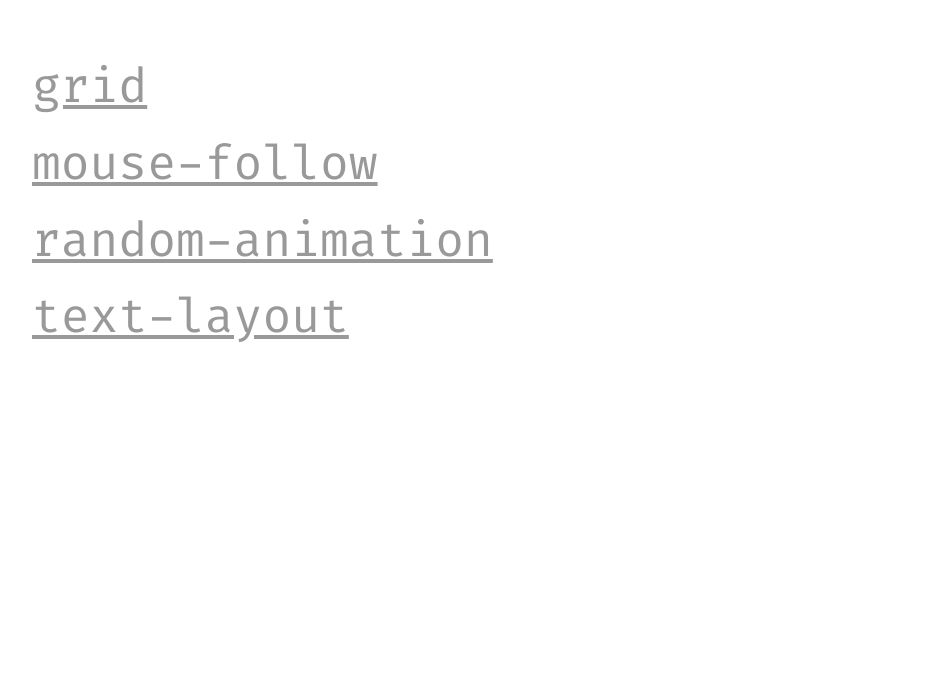
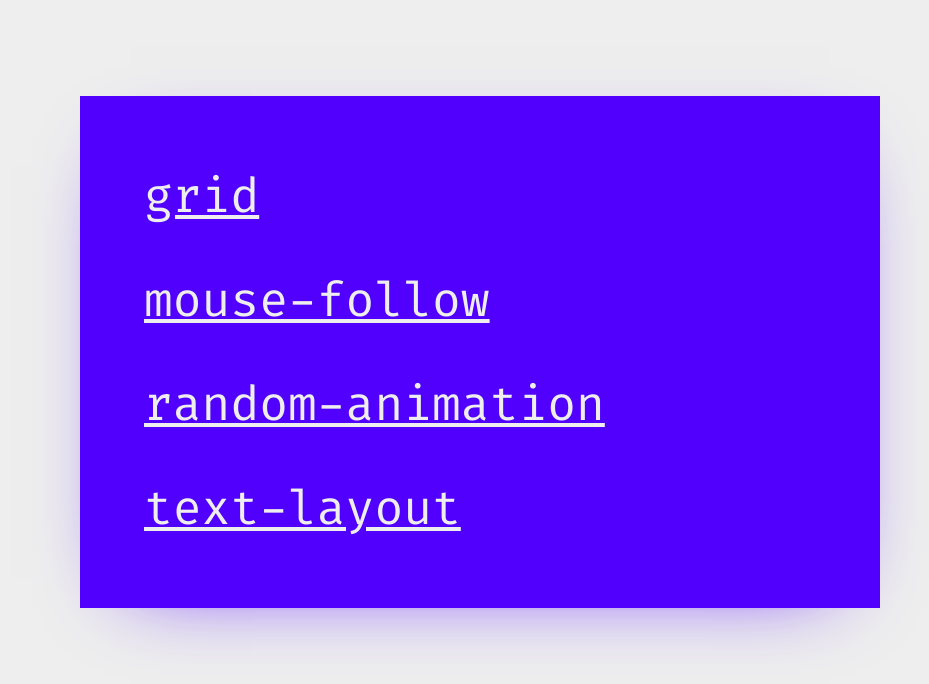
Before and after one commit to staffanosp/foundations-site, a website built with Parcel: page src/index.html in a window 1280 px wide. Shown: the whole page, without its empty margins (16-945 px from the left). Built offline with nearby package versions, Linux system fonts and the light colour scheme; a web font is replaced by a local one.

Commit message:
Lab with new nav look

```diff
--- a/src/styles.css
+++ b/src/styles.css
@@ -9,22 +9,66 @@
 :root {
   font-size: 16px;
   font-family: "Fira Code", monospace;
-  line-height: 1.6;
+  line-height: 1.5;
+  background-color: #eee;
 }
 
 .navigation {
+  display: block;
   margin: 3rem;
-  font-size: 3rem;
+  font-size: 2rem;
+  background-color: #5100fe;
+  padding: 2rem 5rem 2rem 2rem;
+  max-width: 50rem;
+  /* box-shadow: 16px 16px #222; */
+  box-shadow: 0px 20px 80px -50px #5100fe;
+  transition: box-shadow 500ms;
+}
+
+.navigation:hover {
+  box-shadow: 0px 20px 80px -40px #fe7b00;
+}
+
+.navigation ul {
+  list-style-type: none;
 }
 
 .navigation li {
-  list-style-type: none;
+  /* list-style-type: none; */
+  margin-bottom: 2rem;
 }
 
+.navigation li:last-child {
+  /* background-color: red; */
+  margin-bottom: 0rem;
+}
 .navigation a {
-  color: #999;
+  color: #eee;
+  transition: all 100ms ease-out;
 }
 
 .navigation a:hover {
-  color: #222;
+  /* color: #222; */
 }
+
+.navigation a::after {
+  position: absolute;
+  content: "->";
+  translate: -1rem;
+  opacity: 0;
+  transition: all 100ms ease-out;
+}
+
+.navigation a:hover::after {
+  content: "->";
+  translate: 1rem;
+  opacity: 1;
+}
+
+@media screen and (min-width: 600px) {
+  .navigation {
+    margin: 6rem;
+    font-size: 3rem;
+    padding: 4rem 10rem 4rem 4rem;
+  }
+}
```
Also changed, not shown: src/index.html (+3 -1 lines).
